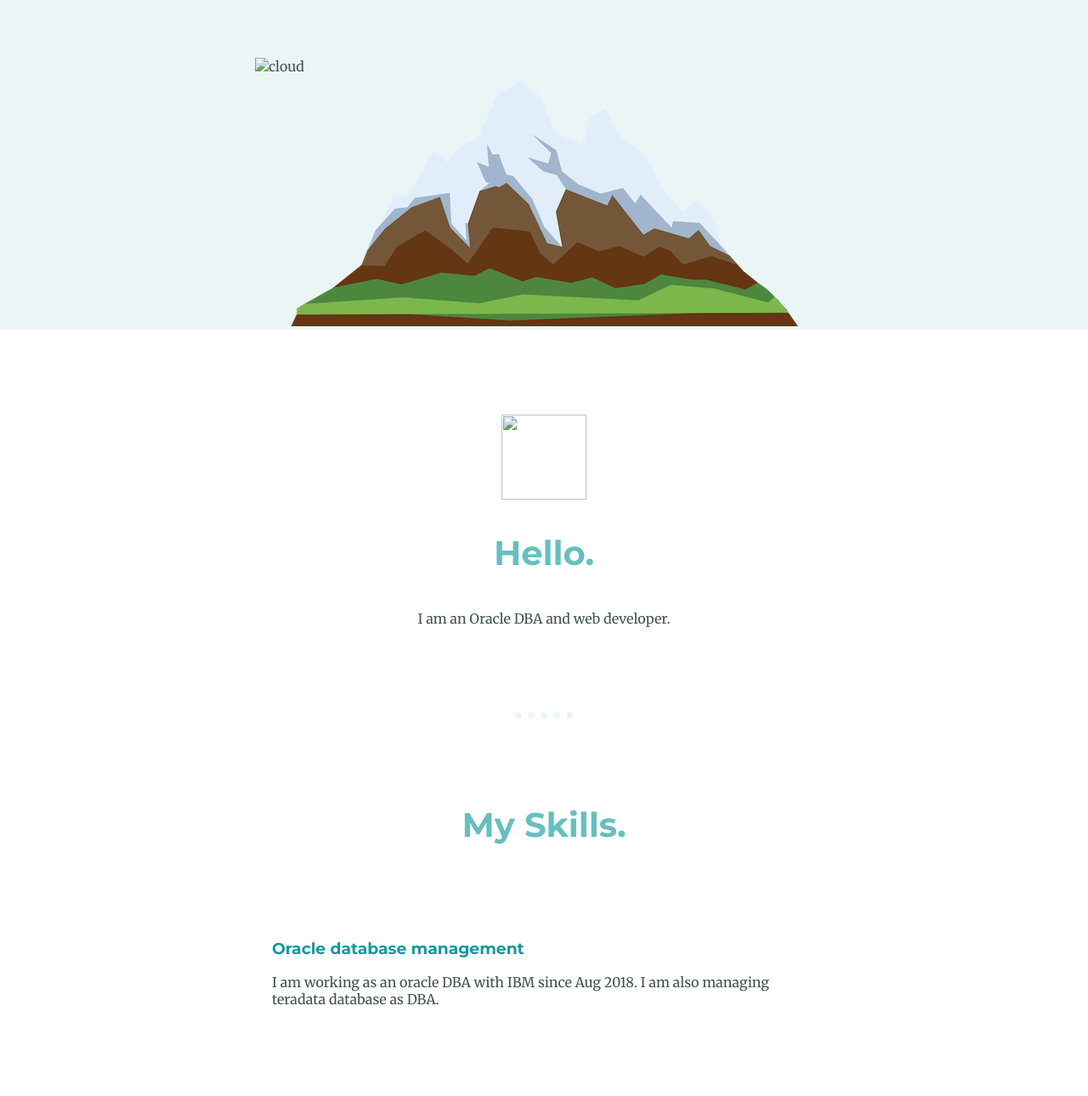
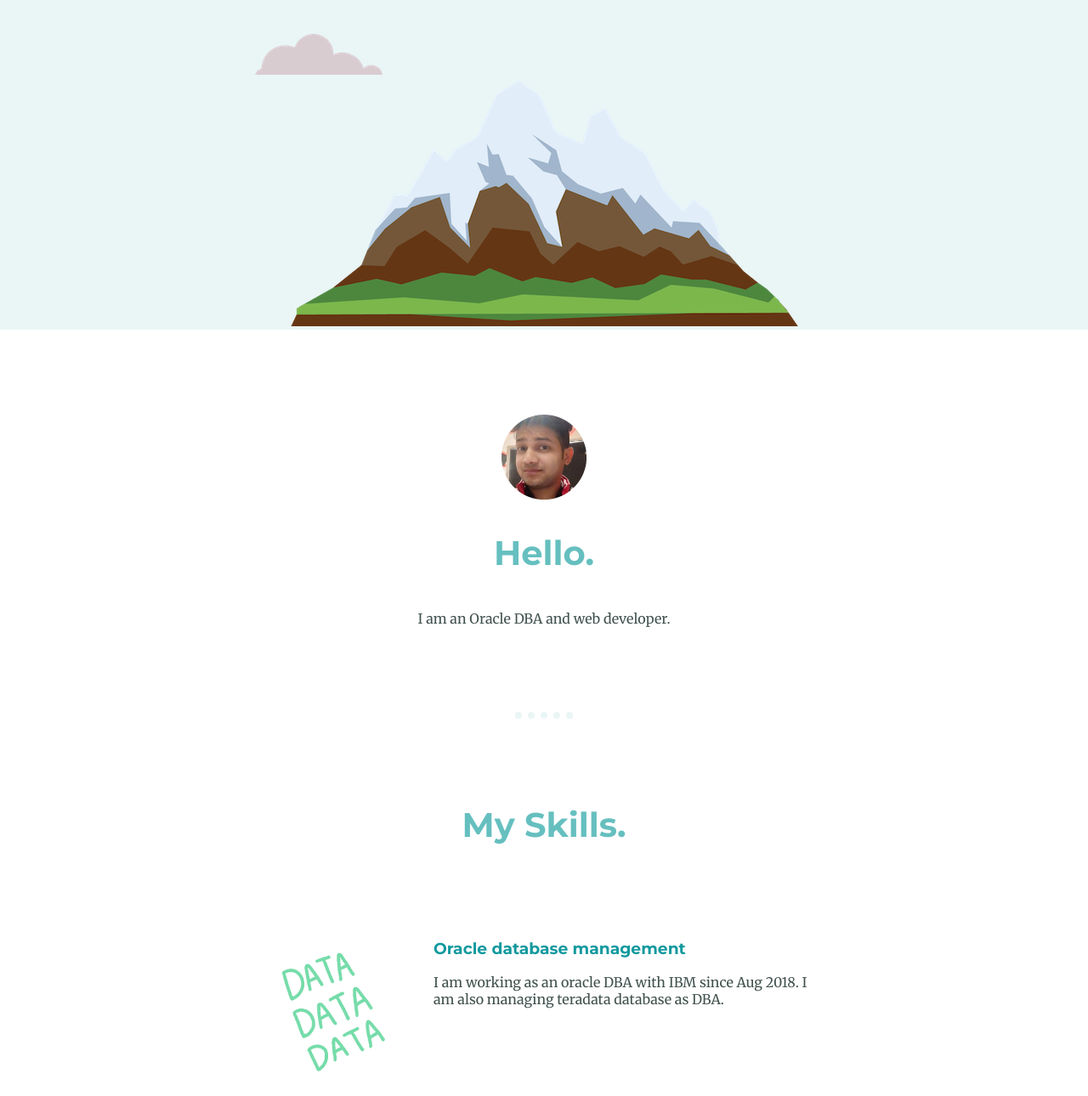
Before and after one commit to Kanhaiya94112/personal-site, a plain HTML site: page index.html in a window 1280 px wide. Shown: the part 380-1670 px from the top of the page at 85% size. Drawn offline with Linux system fonts and the light colour scheme; files that its build step writes are made by us from their sources; files whose address does not match are found by name.

Commit message:
Update index.html

```diff
--- a/index.html
+++ b/index.html
@@ -14,15 +14,15 @@
 
 <body>
   <div class="top">
-    <img class="top-cloud" src="images/cloud.png" alt="cloud">
+    <img class="top-cloud" src="cloud.png" alt="cloud">
     <h1> I'm Kanhaiya</h1>
     <h2 class="weight"> An <span class="span1">Oracle</span> DBA</h2>
-    <img class="bottom-cloud" src="images/cloud.png" alt="cloud">
+    <img class="bottom-cloud" src="cloud.png" alt="cloud">
     <img src="images/mountain.png" alt="mountain">
   </div>
   <div class="middle">
     <div class="profile">
-      <img class="my-profile-pic" src="images/kanhaiya.png" alt="">
+      <img class="my-profile-pic" src="kanhaiya.png" alt="">
       <h2>Hello.</h2>
       <p>I am an Oracle DBA and web developer.</p>
     </div>
@@ -30,12 +30,12 @@
     <div class="skills">
       <h2>My Skills.</h2>
       <div class="skill-row">
-        <img class="database-image" src="images/database.gif" alt="">
+        <img class="database-image" src="database.gif" alt="">
         <h3>Oracle database management</h3>
         <p>I am working as an oracle DBA with IBM since Aug 2018. I am also managing teradata database as DBA.</p>
       </div>
       <div class="skill-row">
-        <img class="web-image" src="images/web.gif" alt="">
+        <img class="web-image" src="web.gif" alt="">
         <h3>web design and development</h3>
         <p>I am learning web developement nowdays. i have designed and developed one for myself. </p>
       </div>
```
